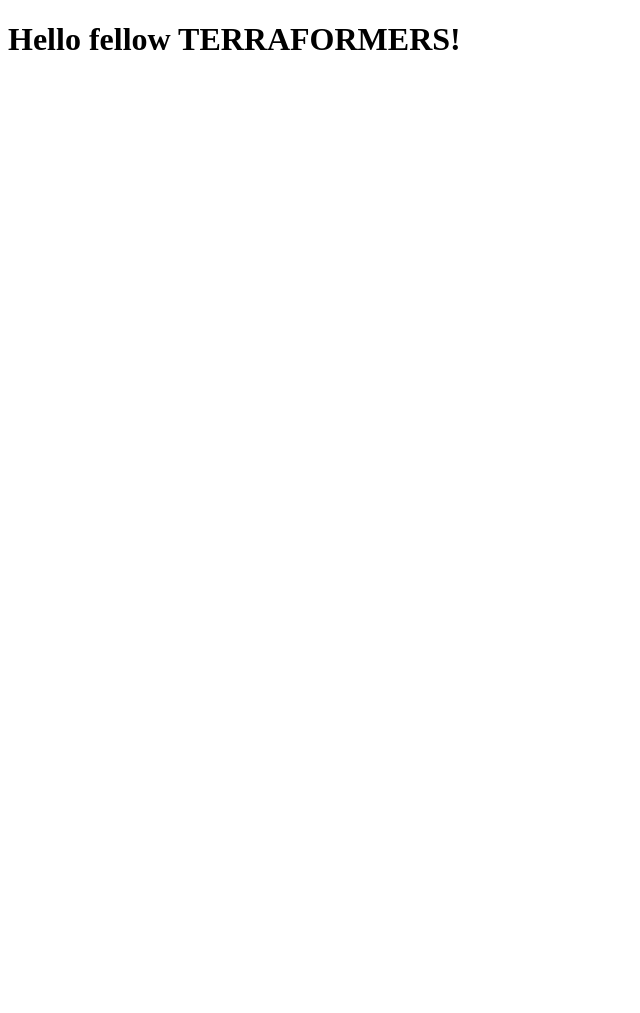
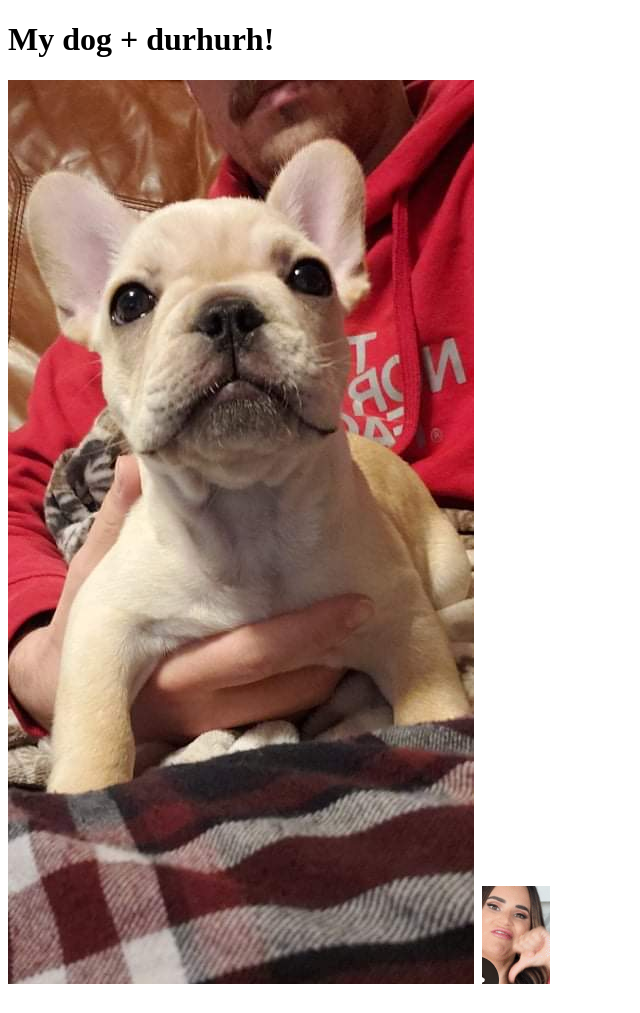
Before and after one commit to alec-ernstrom/terraform-beginner-bootcamp-2023, a plain HTML site: page public/index.html in a window 1280 px wide. Shown: the whole page, without its empty margins (0-640 px from the left). Before the commit the page ends 800 px from the top, so only its background shows below. Drawn offline with Linux system fonts and the light colour scheme.

Commit message:
#32 upload assets using for_each

```diff
--- a/public/index.html
+++ b/public/index.html
@@ -3,9 +3,11 @@
 <head>
     <meta charset="UTF-8">
     <meta name="viewport" content="width=device-width, initial-scale=1.0">
-    <title>Hello Terraformers!</title>
+    <title>My dog + durhurh!</title>
 </head>
 <body>
-    <h1>Hello fellow TERRAFORMERS!</h1>
+    <h1>My dog + durhurh!<h1>
+    <img src="/assets/dog.jpeg" />
+    <img src="/assets/thumbsdown.png" />
 </body>
 </html>
```
Also changed, not shown: public/assets/dog.jpeg (added), public/assets/thumbsdown.png (added), 6 other files.
